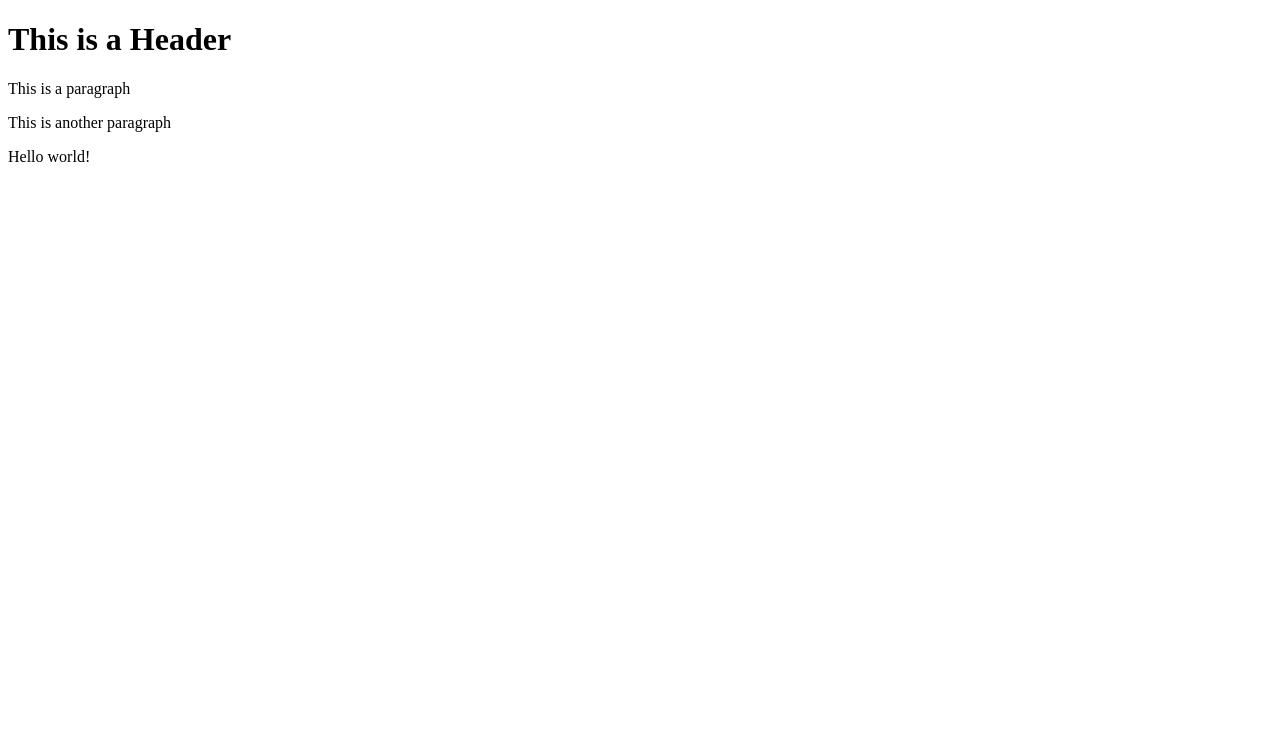
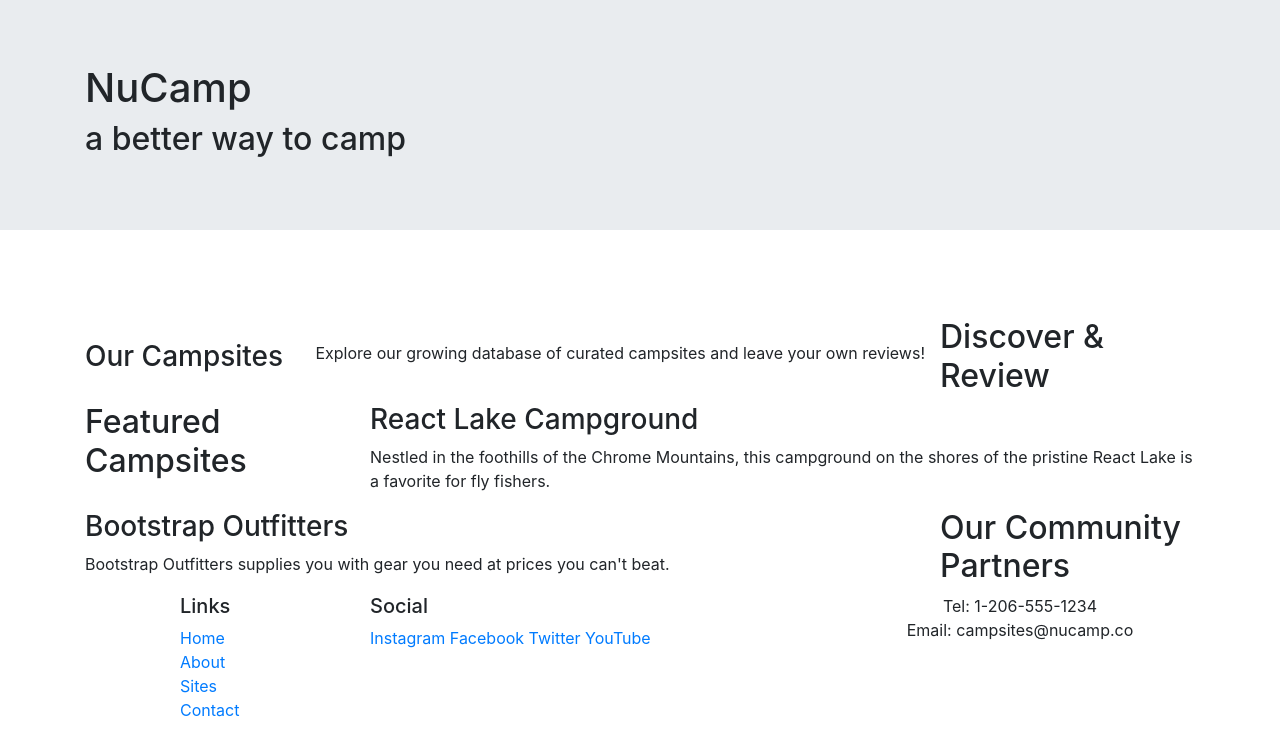
Before and after one commit to wolfici/git-test, a website: page index.html in a window 1280 px wide. Drawn offline with nearby package versions, Linux system fonts and the light colour scheme.

Commit message:
Add files via upload

```diff
--- a/index.html
+++ b/index.html
@@ -1,9 +1,113 @@
 <!DOCTYPE html>
-<html>
-    <body>
-        <h1>This is a Header</h1>
-        <p>This is a paragraph</p>
-        <p>This is another paragraph</p>
-        <p>Hello world!</p>
-    </body>
+<html lang="en">
+
+<head>
+    <!-- Required meta tags always come first -->
+    <meta charset="utf-8" />
+    <meta name="viewport" content="width=device-width, initial-scale=1" />
+
+    <!-- Bootstrap CSS -->
+    <link rel="stylesheet" href="node_modules/bootstrap/dist/css/bootstrap.min.css" />
+
+    <!-- Additional CSS must be placed after Bootstrap CSS -->
+    <link rel="stylesheet" href="https://fonts.googleapis.com/css?family=Lobster|Open+Sans" />
+    <link rel="stylesheet" href="css/styles.css" />
+
+    <title>NuCamp: A Better Way To Camp</title>
+</head>
+
+<body>
+
+    <header class="jumbotron jumbotron-fluid">
+        <div class="container">
+            <div class="row">
+                <div class="col">
+            <h1>NuCamp</h1>
+            <h2>a better way to camp</h2>
+                </div>
+            </div>
+        </div>
+    </header>
+
+    <nav class="navbar navbar-expand-sm navbar-dark sticky-top">
+        <div class="container">
+            <button class="navbar-toggler ml-auto" type="button" data-toggle="collapse" data-target="#nucampNavbar">
+                <span class="navbar-toggler-icon"></span>
+            </button>
+            <div class="collapse navbar-collapse" id="nucampNavbar">
+                <ul class="navbar-nav">
+                    <li class="nav-item active"><a class="nav-link" href="#">Home</a></li>
+                    <li class="nav-item"><a class="nav-link" href="aboutus.html">About</a></li>
+                    <li class="nav-item"><a class="nav-link" href="#">Sites</a></li>
+                    <li class="nav-item"><a class="nav-link" href="#">Contact</a></li>
+                </ul>
+            </div>
+        </div>
+    </nav>
+
+    <div class="container">
+        <div class="row row-content align-items-center">
+            <div class="col-sm-4 order-sm-last col-md-3">
+                <h2 class="test-sm-right">Discover & Review</h2>
+            </div>
+            <div class="col">
+                <h3>Our Campsites</h3>
+            </div>
+            <p class="d-none d-sm-block">Explore our growing database of curated campsites and leave your own reviews!</p>
+        </div>
+
+        <div class="row">
+            <div class="col-sm-4 col-md-3">
+                <h2>Featured Campsites</h2>
+            </div>
+            <div class="col">
+                <h3>React Lake Campground</h3>
+                <p class="d-none d-sm-block">Nestled in the foothills of the Chrome Mountains, this campground on the shores of the pristine React Lake is a favorite for fly fishers.</p>
+            </div>
+        </div>
+
+        <div class="row row-content align-items-center">
+            <div class="col-sm-4  order-sm-last col-md-3">
+                <h2 class="test-sm-right">Our Community Partners</h2>
+            </div>
+            <div class="col">
+                <h3>Bootstrap Outfitters</h3>
+                <p class="d-none d-sm-block">Bootstrap Outfitters supplies you with gear you need at prices you can't beat.</p>
+            </div>
+        </div>
+    </div>
+    <footer>
+        <div class="container">
+            <div class="row">
+                <div class="col-4 col-sm-2 offset-1">
+                    <h5>Links</h5>
+                    <ul class="list-unstyled">
+                        <li><a href="#">Home</a></li>
+                        <li><a href="aboutus.html">About</a></li>
+                        <li><a href="#">Sites</a></li>
+                        <li><a href="#">Contact</a></li>
+                    </ul>
+                </div>
+                <div class="col-6 col-sm-5">
+                    <h5>Social</h5>
+                    <a href="http://instagram.com/">Instagram</a>
+                    <a href="http://facebook.com/">Facebook</a>
+                    <a href="http://twitter.com/">Twitter</a>
+                    <a href="http://youtube.com/">YouTube</a>
+                </div>
+                <div class="col-sm-4 text-center">
+                    Tel: 1-206-555-1234<br />
+                    Email: campsites@nucamp.co
+                </div>
+            </div>
+        </div>
+    </footer>
+
+        <!-- jQuery must come first, then Popper.js, then the Bootstrap JavaScript plugins.-->
+        <script src="node_modules/jquery/dist/jquery.slim.min.js"></script>
+        <script src="node_modules/popper.js/dist/umd/popper.min.js"></script>
+        <script src="node_modules/bootstrap/dist/js/bootstrap.min.js"></script>
+
+</body>
+
 </html>
```
